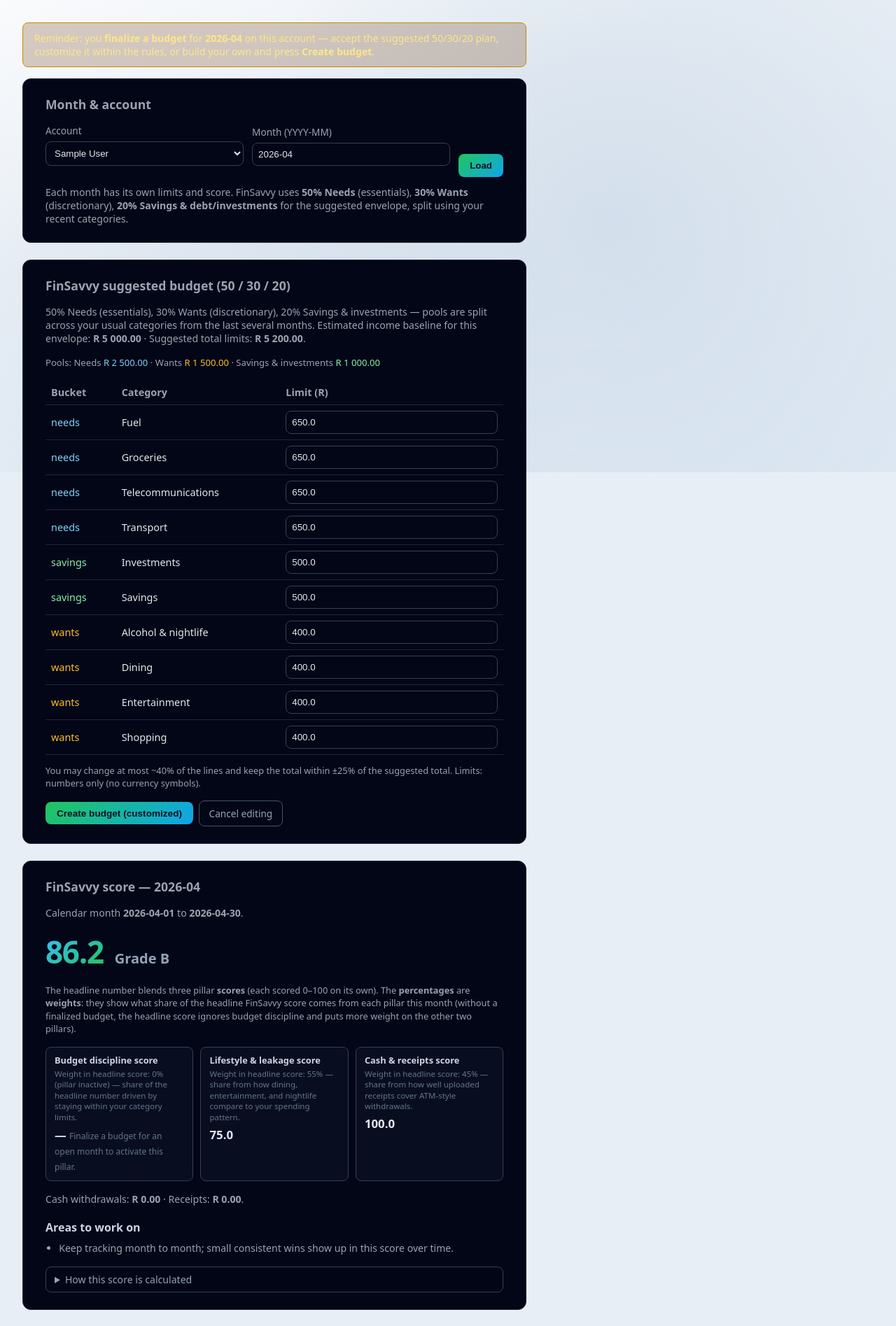
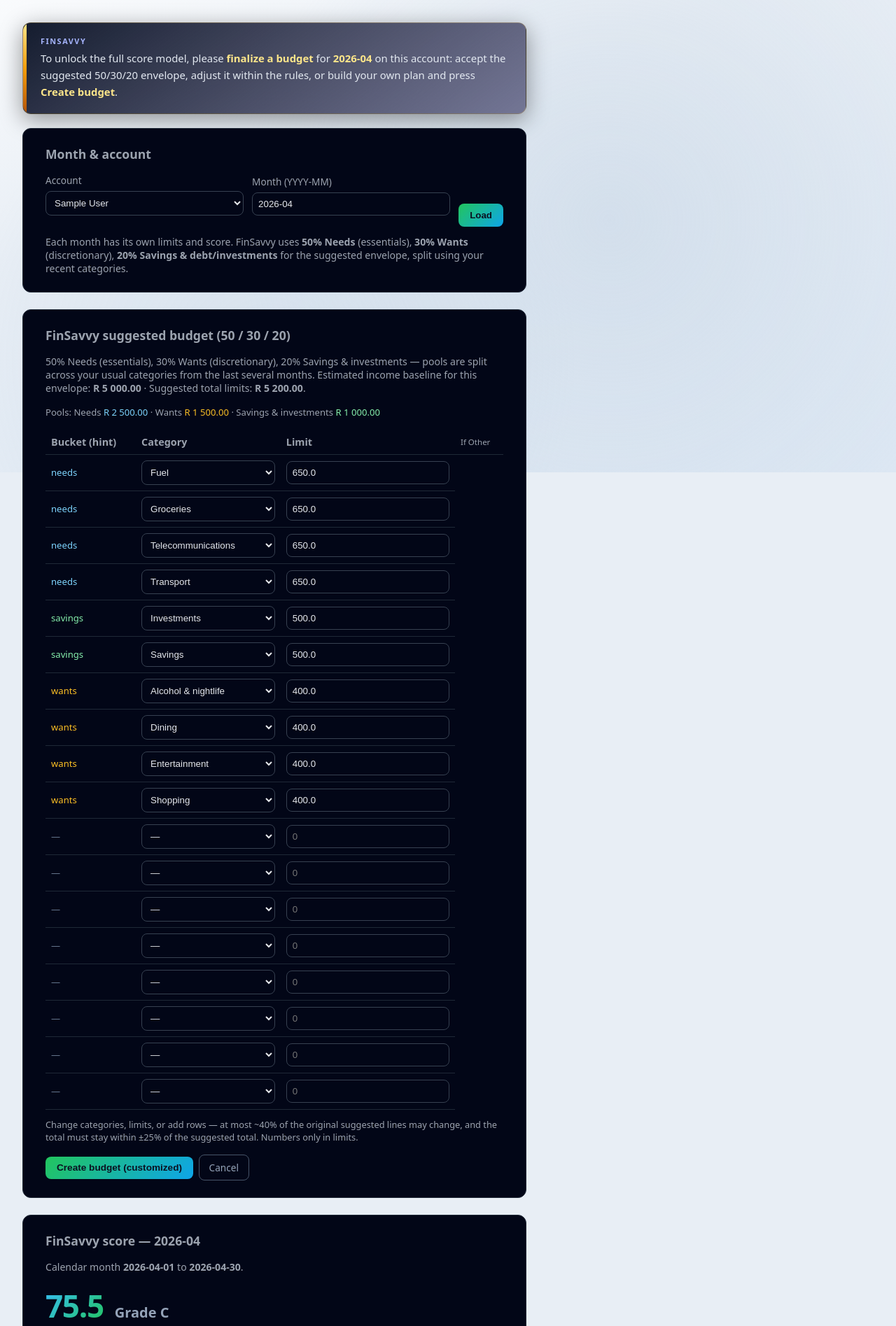
Before and after one commit to BlackChina/fin_savvy_app, a FastAPI app: a page that uses fin_savvy_app/templates/budgets.html in a window 1280 px wide. Shown: the part 125-2020 px from the top of the page at 70% size. Run offline with FastAPI, Linux system fonts and the light colour scheme; the visitor is signed in with stand-in values (Sample User, id 1); tables that the repository leaves empty hold one stand-in row (values such as "Sample post").

Commit message:
fix(budgets): legacy backfill, customize UX, receipts neutral, polish read-only & nudge
Stop auto legacy commitments for a single budget line with unknown provenance.
Label legacy months in the UI and explain Scope; drop the read-only reference
50/30/20 card and fix read-only banner contrast.

Receipt pillar scores neutrally (not 100) when there are no cash withdrawals;
refresh transparency copy. Restyle the finalize-budget nudge banner.

Custom edit uses editable category rows like scratch, with Other labels shown
only when needed; flexible validation and padded form lists. Scratch gains
Cancel and the same Other pattern.

```diff
--- a/fin_savvy_app/database.py
+++ b/fin_savvy_app/database.py
@@ -49,6 +49,9 @@ def _backfill_budget_commitments() -> None:
                 continue
             rows = crud.list_budgets_for_user(db, int(uid), str(ym), bank_account_id=int(bid))
             if not rows:
+                continue
+            prov = crud.get_budget_provenance(db, int(uid), str(ym), sk)
+            if len(rows) < 2 and (prov is None or prov == "unknown"):
                 continue
             tot = sum(float(r.amount_limit) for r in rows)
             crud.upsert_budget_commitment(
--- a/fin_savvy_app/main.py
+++ b/fin_savvy_app/main.py
@@ -1445,6 +1445,8 @@ def budgets_page(
                 "selected_hist_month": None,
                 "view_only_month": False,
                 "current_period_ym": f"{date.today().year}-{date.today().month:02d}",
+                "customize_seed_rows": [],
+                "budget_commitment_info": None,
             },
         )
     if account_id is None:
@@ -1502,6 +1504,22 @@ def budgets_page(
     fs_payload = finsavvy_score.compute_month_score_payload(
         db, user_id=user_id, account_id=account_id, year_month=period
     )
+
+    customize_seed_rows: list[dict[str, object]] = []
+    if default_503020 and default_503020.get("lines"):
+        for r in default_503020["lines"]:
+            customize_seed_rows.append(
+                {
+                    "category": r["category"],
+                    "limit": r["limit"],
+                    "bucket": r.get("bucket", ""),
+                }
+            )
+        customize_seed_rows.extend(
+            [{"category": "", "limit": "", "bucket": ""} for _ in range(8)]
+        )
+    cmt = crud.get_budget_commitment(db, user_id, period, f"acc:{account_id}")
+    budget_commitment_info = {"mode": cmt.mode} if cmt else None
 
     history_years = crud.list_history_years_for_budget_navigation(db, user_id, account_id)
     all_history_months = list(range(1, 13))
@@ -1548,6 +1566,8 @@ def budgets_page(
             "selected_hist_month": selected_hist_month,
             "view_only_month": view_only_month,
             "current_period_ym": today_ym,
+            "customize_seed_rows": customize_seed_rows,
+            "budget_commitment_info": budget_commitment_info,
         },
     )
 
@@ -1791,17 +1811,36 @@ async def budgets_commit_customized(
     form = await request.form()
     cats = form.getlist("line_category")
     lims = form.getlist("line_limit")
-    if len(cats) != len(lims) or len(cats) != len(baseline_lines):
-        request.session["budget_error"] = "Budget form was incomplete — try Customize again."
-        return RedirectResponse(url=f"/budgets?account_id={account_id}&period={ym}&budget_mode=customize", status_code=303)
+    others = form.getlist("line_other")
+    nmax = max(len(cats), len(lims), len(others))
+    while len(others) < nmax:
+        others.append("")
+    while len(lims) < nmax:
+        lims.append("")
+    while len(cats) < nmax:
+        cats.append("")
     submitted: list[dict[str, object]] = []
-    for c, lim_raw in zip(cats, lims):
+    for i in range(len(cats)):
+        c = str(cats[i]).strip() if i < len(cats) else ""
+        if not c:
+            continue
+        lim_raw = lims[i] if i < len(lims) else ""
         lim = _parse_limit_amount(str(lim_raw))
-        if lim is None:
-            request.session["budget_error"] = "Each line needs a valid limit (numbers only; no currency symbols)."
+        if lim is None or lim <= 0:
+            request.session["budget_error"] = "Each filled row needs a valid limit (numbers only; no currency symbols)."
             return RedirectResponse(url=f"/budgets?account_id={account_id}&period={ym}&budget_mode=customize", status_code=303)
-        submitted.append({"category": str(c).strip(), "limit": float(lim)})
-    err = budget_validate.validate_customized_503020(baseline_lines, submitted)
+        odr = str(others[i]).strip()[:120] if i < len(others) else ""
+        od: str | None = odr if c.lower() == "other" else None
+        if c.lower() == "other" and not od:
+            request.session["budget_error"] = (
+                'When category is "Other", enter your custom label (what this line is for).'
+            )
+            return RedirectResponse(
+                url=f"/budgets?account_id={account_id}&period={ym}&budget_mode=customize",
+                status_code=303,
+            )
+        submitted.append({"category": c, "limit": float(lim), "other_detail": od})
+    err = budget_validate.validate_customized_503020_flexible(baseline_lines, submitted)
     if err:
         request.session["budget_error"] = err
         return RedirectResponse(url=f"/budgets?account_id={account_id}&period={ym}&budget_mode=customize", status_code=303)
@@ -1809,14 +1848,16 @@ async def budgets_commit_customized(
     crud.delete_all_budgets_for_month_scope(db, user_id=user_id, year_month=ym, bank_account_id=account_id)
     new_total = 0.0
     for row in submitted:
+        cat = str(row["category"])
+        od_row = row.get("other_detail") if cat.strip().lower() == "other" else None
         crud.upsert_monthly_budget(
             db,
             user_id=user_id,
-            category_name=str(row["category"]),
+            category_name=cat,
             year_month=ym,
             amount_limit=float(row["limit"]),
             bank_account_id=account_id,
-            other_detail=None,
+            other_detail=od_row,
         )
         new_total += float(row["limit"])
     crud.upsert_budget_provenance(db, user_id, ym, sk, "customized_503020")
@@ -1855,6 +1896,13 @@ async def budgets_commit_scratch(
     cats = form.getlist("scratch_cat")
     lims = form.getlist("scratch_limit")
     others = form.getlist("scratch_other")
+    nmax = max(len(cats), len(lims), len(others))
+    while len(others) < nmax:
+        others.append("")
+    while len(lims) < nmax:
+        lims.append("")
+    while len(cats) < nmax:
+        cats.append("")
     rows_out: list[tuple[str, float, str | None]] = []
     for i, c in enumerate(cats):
         cat = str(c).strip()
--- a/fin_savvy_app/templates/budgets.html
+++ b/fin_savvy_app/templates/budgets.html
@@ -21,8 +21,17 @@ th,td{padding:.5rem;text-align:left;border-bottom:1px solid #1f2937}
 .btn-secondary{padding:.5rem .85rem;border-radius:.5rem;background:#0f172a;color:#e2e8f0;border:1px solid #334155;text-decoration:none;display:inline-block}
 .btn-ghost{padding:.5rem .85rem;border-radius:.5rem;background:transparent;color:#94a3b8;border:1px solid #475569;text-decoration:none;display:inline-block}
 .err-banner{border:1px solid #991b1b;background:rgba(127,29,29,.2);color:#fecaca;padding:.75rem 1rem;border-radius:.5rem;margin-bottom:1rem;font-size:.88rem}
-.nag-banner{border:1px solid #ca8a04;background:rgba(113,63,18,.25);color:#fde68a;padding:.75rem 1rem;border-radius:.5rem;margin-bottom:1rem;font-size:.88rem}
+.banner-nudge{display:flex;gap:0;align-items:stretch;border-radius:.75rem;border:1px solid rgba(251,191,36,.22);background:linear-gradient(145deg,rgba(15,23,42,.98),rgba(30,27,75,.55));box-shadow:0 8px 32px rgba(0,0,0,.4);overflow:hidden;margin-bottom:1.25rem}
+.banner-nudge__accent{width:5px;flex-shrink:0;background:linear-gradient(180deg,#fde68a,#f59e0b,#b45309)}
+.banner-nudge__body{padding:1.1rem 1.35rem 1.15rem 1.25rem;flex:1}
+.banner-nudge__title{margin:0 0 .4rem;font-size:.68rem;font-weight:700;letter-spacing:.14em;text-transform:uppercase;color:#a5b4fc}
+.banner-nudge__text{margin:0;font-size:.93rem;line-height:1.6;color:#e2e8f0;font-weight:450}
+.banner-nudge__text strong{color:#fde68a;font-weight:600}
 .ok-banner{border:1px solid #166534;background:rgba(22,101,52,.15);color:#86efac;padding:.75rem 1rem;border-radius:.5rem;margin-bottom:1rem;font-size:.88rem}
+.card--readonly-banner{border-color:#475569;background:linear-gradient(180deg,#1e293b,#0f172a);color:#e2e8f0}
+.card--readonly-banner p{margin:0;font-size:.92rem;line-height:1.55;color:#e2e8f0}
+.card--readonly-banner strong{color:#f8fafc}
+.col-other{font-size:.72rem;color:#64748b;font-weight:500}
 .fs-head{display:flex;flex-wrap:wrap;align-items:baseline;gap:1rem;margin-bottom:1rem}
 .fs-score{font-size:2.75rem;font-weight:800;letter-spacing:-.03em;background:linear-gradient(135deg,#38bdf8,#22c55e);-webkit-background-clip:text;background-clip:text;color:transparent}
 .fs-grade{font-size:1.25rem;color:#94a3b8;font-weight:600}
@@ -65,7 +74,12 @@ details.fs-how p{margin:.5rem 0 0;font-size:.82rem;color:#9ca3af;line-height:1.4
 <div class="card"><p>Add an account on <a href="/upload" style="color:#38bdf8">Upload</a>.</p></div>
 {% else %}
 {% if budget_nag or needs_budget_attention %}
-<div class="nag-banner">{% if budget_nag %}Other areas of the app are limited until{% else %}Reminder:{% endif %} you <strong>finalize a budget</strong> for <strong>{{ period }}</strong> on this account — accept the suggested 50/30/20 plan, customize it within the rules, or build your own and press <strong>Create budget</strong>.</div>
+<div class="banner-nudge" role="status">
+<div class="banner-nudge__accent" aria-hidden="true"></div>
+<div class="banner-nudge__body">
+<p class="banner-nudge__title">{% if budget_nag %}Action required{% else %}FinSavvy{% endif %}</p>
+<p class="banner-nudge__text">{% if budget_nag %}Some areas stay paused until you{% else %}To unlock the full score model, please{% endif %} <strong>finalize a budget</strong> for <strong>{{ period }}</strong> on this account: accept the suggested 50/30/20 envelope, adjust it within the rules, or build your own plan and press <strong>Create budget</strong>.</p>
+</div></div>
 {% endif %}
 {% if error %}<div class="err-banner">{{ error }}</div>{% endif %}
 
@@ -86,21 +100,27 @@ details.fs-how p{margin:.5rem 0 0;font-size:.82rem;color:#9ca3af;line-height:1.4
 {% if not view_only_month and not budget_finalized and scratch_editing %}
 <div class="card" id="scratch-budget">
 <h2>Custom budget from scratch</h2>
-<p class="hint" style="margin-top:0">Add one or more lines. <strong>Limit</strong>: type numbers only (no R or other symbols). Categories include common defaults plus labels we have seen on your statements. For <strong>Other</strong>, describe what it covers so we can suggest it again later.</p>
+<p class="hint" style="margin-top:0">Add lines below. <strong>Limit</strong>: numbers only (no currency symbols). Pick a category from the list; if you choose <strong>Other</strong>, type your own label for that line.</p>
 <form method="post" action="/budgets/commit-scratch">
 <input type="hidden" name="account_id" value="{{ account_id }}"/>
 <input type="hidden" name="year_month" value="{{ period }}"/>
-<table><thead><tr><th>Category</th><th>Limit</th><th>If Other, describe</th></tr></thead><tbody>
-{% for _ in [1,2,3,4,5,6,7,8,9,10,11,12] %}
+<table><thead><tr><th>Category</th><th>Limit</th><th class="col-other">If you chose Other</th></tr></thead><tbody>
+{% for _ in [1,2,3,4,5,6,7,8,9,10,11,12,13,14] %}
 <tr>
-<td><select name="scratch_cat" class="scratch-row" style="margin-bottom:0">{% for c in categories %}<option value="{{ c }}">{{ c }}</option>{% endfor %}</select></td>
+<td><select name="scratch_cat" data-budget-cat class="scratch-row" style="margin-bottom:0">
+<option value="">—</option>
+{% for c in categories %}<option value="{{ c }}">{{ c }}</option>{% endfor %}
+</select></td>
 <td><input type="text" name="scratch_limit" inputmode="decimal" placeholder="0" style="margin-bottom:0"/></td>
-<td><input type="text" name="scratch_other" placeholder="Required only for Other" style="margin-bottom:0"/></td>
+<td data-budget-other-wrap style="display:none"><input type="text" name="scratch_other" data-budget-other-input placeholder="e.g. School fees" style="margin-bottom:0"/></td>
 </tr>
 {% endfor %}
 </tbody></table>
-<p class="hint" style="font-size:.8rem">Empty rows are ignored. You can return to the suggested plan <a href="/budgets?account_id={{ account_id }}&amp;period={{ period }}" style="color:#38bdf8">without scratch mode</a>.</p>
+<p class="hint" style="font-size:.8rem">Empty rows are ignored.</p>
+<div class="budget-actions">
 <button type="submit">Create budget</button>
+<a class="btn-ghost" href="/budgets?account_id={{ account_id }}&amp;period={{ period }}">Cancel</a>
+</div>
 </form>
 </div>
 {% elif not view_only_month and not budget_finalized and default_503020 %}
@@ -112,16 +132,21 @@ details.fs-how p{margin:.5rem 0 0;font-size:.82rem;color:#9ca3af;line-height:1.4
 <form method="post" action="/budgets/commit-customized">
 <input type="hidden" name="account_id" value="{{ account_id }}"/>
 <input type="hidden" name="year_month" value="{{ period }}"/>
-<table><thead><tr><th>Bucket</th><th>Category</th><th>Limit (R)</th></tr></thead><tbody>
-{% for line in default_503020.lines %}<tr>
-<td class="{% if line.bucket == 'needs' %}bucket-needs{% elif line.bucket == 'wants' %}bucket-wants{% else %}bucket-savings{% endif %}">{{ line.bucket }}</td>
-<td><input type="hidden" name="line_category" value="{{ line.category }}"/>{{ line.category }}</td>
-<td><input type="text" name="line_limit" value="{{ line.limit }}" inputmode="decimal" style="margin-bottom:0"/></td>
-</tr>{% endfor %}</tbody></table>
-<p class="hint" style="font-size:.8rem">You may change at most ~40% of the lines and keep the total within ±25% of the suggested total. Limits: numbers only (no currency symbols).</p>
+<table><thead><tr><th>Bucket (hint)</th><th>Category</th><th>Limit</th><th class="col-other">If Other</th></tr></thead><tbody>
+{% for row in customize_seed_rows %}<tr>
+<td class="{% if row.bucket == 'needs' %}bucket-needs{% elif row.bucket == 'wants' %}bucket-wants{% elif row.bucket == 'savings' %}bucket-savings{% else %}hint{% endif %}" style="font-size:.82rem">{% if row.bucket %}{{ row.bucket }}{% else %}—{% endif %}</td>
+<td><select name="line_category" data-budget-cat style="margin-bottom:0">
+<option value="" {% if not row.category %}selected{% endif %}>—</option>
+{% for c in categories %}<option value="{{ c }}" {% if row.category == c %}selected{% endif %}>{{ c }}</option>{% endfor %}
+</select></td>
+<td><input type="text" name="line_limit" value="{% if row.limit %}{{ row.limit }}{% endif %}" inputmode="decimal" placeholder="0" style="margin-bottom:0"/></td>
+<td data-budget-other-wrap style="display:none"><input type="text" name="line_other" data-budget-other-input placeholder="Custom label" style="margin-bottom:0"/></td>
+</tr>{% endfor %}
+</tbody></table>
+<p class="hint" style="font-size:.8rem">Change categories, limits, or add rows — at most ~40% of the original suggested lines may change, and the total must stay within ±25% of the suggested total. Numbers only in limits.</p>
 <div class="budget-actions">
 <button type="submit">Create budget (customized)</button>
-<a class="btn-ghost" href="/budgets?account_id={{ account_id }}&amp;period={{ period }}">Cancel editing</a>
+<a class="btn-ghost" href="/budgets?account_id={{ account_id }}&amp;period={{ period }}">Cancel</a>
 </div>
 </form>
 {% else %}
@@ -157,31 +182,18 @@ details.fs-how p{margin:.5rem 0 0;font-size:.82rem;color:#9ca3af;line-height:1.4
 
 {% if budget_finalized %}
 {% if view_only_month %}
-<div class="card" style="border-color:#334155;background:rgba(15,23,42,.4)">
-<p class="hint" style="margin:0"><strong>Read-only month.</strong> You are viewing <strong>{{ period }}</strong>. Compare the FinSavvy reference envelope to the budget you committed, then see the score and budget vs actual.</p>
+<div class="card card--readonly-banner">
+<p><strong>Read-only month.</strong> You are viewing <strong>{{ period }}</strong>. Below is the budget on record for that month and how your spending compared; the FinSavvy score summarises the same period.</p>
 </div>
 {% else %}
 <div class="ok-banner">Budget finalized for <strong>{{ period }}</strong>. You can add or adjust lines below; large changes may affect your FinSavvy score.</div>
 {% endif %}
 
-{% if view_only_month and default_503020 %}
-<div class="card" id="reference-503020">
-<h2>FinSavvy reference budget (50 / 30 / 20) — {{ period }}</h2>
-<p class="hint" style="margin-top:0">Built from your statements <em>before</em> this month: the envelope the app would have suggested for <strong>{{ period }}</strong> (for comparison with what you committed).</p>
-<p class="hint" style="font-size:.82rem">Pools: Needs <span class="bucket-needs">R {{ default_503020.needs_pool | format_currency }}</span> · Wants <span class="bucket-wants">R {{ default_503020.wants_pool | format_currency }}</span> · Savings &amp; investments <span class="bucket-savings">R {{ default_503020.savings_pool | format_currency }}</span> · Reference total <strong>R {{ default_503020.reference_total | format_currency }}</strong></p>
-<table><thead><tr><th>Bucket</th><th>Category</th><th>Limit (R)</th></tr></thead><tbody>
-{% for line in default_503020.lines %}<tr>
-<td class="{% if line.bucket == 'needs' %}bucket-needs{% elif line.bucket == 'wants' %}bucket-wants{% else %}bucket-savings{% endif %}">{{ line.bucket }}</td>
-<td>{{ line.category }}</td>
-<td>{{ line.limit | format_currency }}</td>
-</tr>{% endfor %}</tbody></table>
-</div>
-{% elif view_only_month and not default_503020 %}
-<div class="card"><p class="hint" style="margin:0">Not enough imported history to reconstruct the FinSavvy 50/30/20 reference for <strong>{{ period }}</strong>. Your committed lines and score below still apply.</p></div>
+<div class="card" id="saved-budgets">
+<h2>{% if budget_commitment_info and budget_commitment_info.mode == 'legacy' %}Saved budget lines{% elif view_only_month %}Your committed budget{% else %}Saved limits{% endif %} — {{ period }}</h2>
+{% if budget_commitment_info and budget_commitment_info.mode == 'legacy' %}
+<p class="hint" style="margin-top:0">These rows were saved before the formal “finalize budget” step; they are treated as your plan for this month.</p>
 {% endif %}
-
-<div class="card" id="saved-budgets">
-<h2>{% if view_only_month %}Your committed budget{% else %}Saved limits{% endif %} — {{ period }}</h2>
 {% if budgets %}
 <table><thead><tr><th>Category</th><th>Detail</th><th>Scope</th><th>Limit</th>{% if not view_only_month %}<th></th>{% endif %}</tr></thead><tbody>
 {% for b in budgets %}<tr>
@@ -195,6 +207,9 @@ details.fs-how p{margin:.5rem 0 0;font-size:.82rem;color:#9ca3af;line-height:1.4
 <button type="submit" style="background:#7f1d1d;color:#fecaca;border:none;padding:.25rem .5rem;border-radius:.35rem;cursor:pointer;font-size:.8rem">Remove</button>
 </form></td>{% endif %}</tr>{% endfor %}</tbody></table>
 {% else %}<p style="color:#9ca3af">No rows stored (unexpected after finalize).</p>{% endif %}
+{% if budgets %}
+<p class="hint" style="font-size:.78rem;margin-top:.65rem;margin-bottom:0"><strong>Scope:</strong> <em>Account</em> = this limit applies only to this bank account. <em>All</em> = applies across all your accounts unless a per-account line overrides it for a category.</p>
+{% endif %}
 </div>
 {% if not view_only_month %}
 <div class="card" id="custom-budget">
@@ -294,4 +309,25 @@ details.fs-how p{margin:.5rem 0 0;font-size:.82rem;color:#9ca3af;line-height:1.4
 </div>
 
 {% endif %}
+<script>
+(function(){
+  function syncOtherCell(sel){
+    var row = sel.closest("tr");
+    if (!row) return;
+    var wrap = row.querySelector("[data-budget-other-wrap]");
+    var inp = row.querySelector("[data-budget-other-input]");
+    if (!wrap) return;
+    var on = (sel.value || "").toLowerCase() === "other";
+    wrap.style.display = on ? "table-cell" : "none";
+    if (inp && !on) inp.value = "";
+  }
+  function bind(root){
+    root.querySelectorAll("select[data-budget-cat]").forEach(function(sel){
+      sel.addEventListener("change", function(){ syncOtherCell(sel); });
+      syncOtherCell(sel);
+    });
+  }
+  bind(document);
+})();
+</script>
 </main></body></html>
```
Also changed, not shown: fin_savvy_app/budget_validate.py (+54 -24 lines), fin_savvy_app/finsavvy_score.py (+7 -3 lines).
